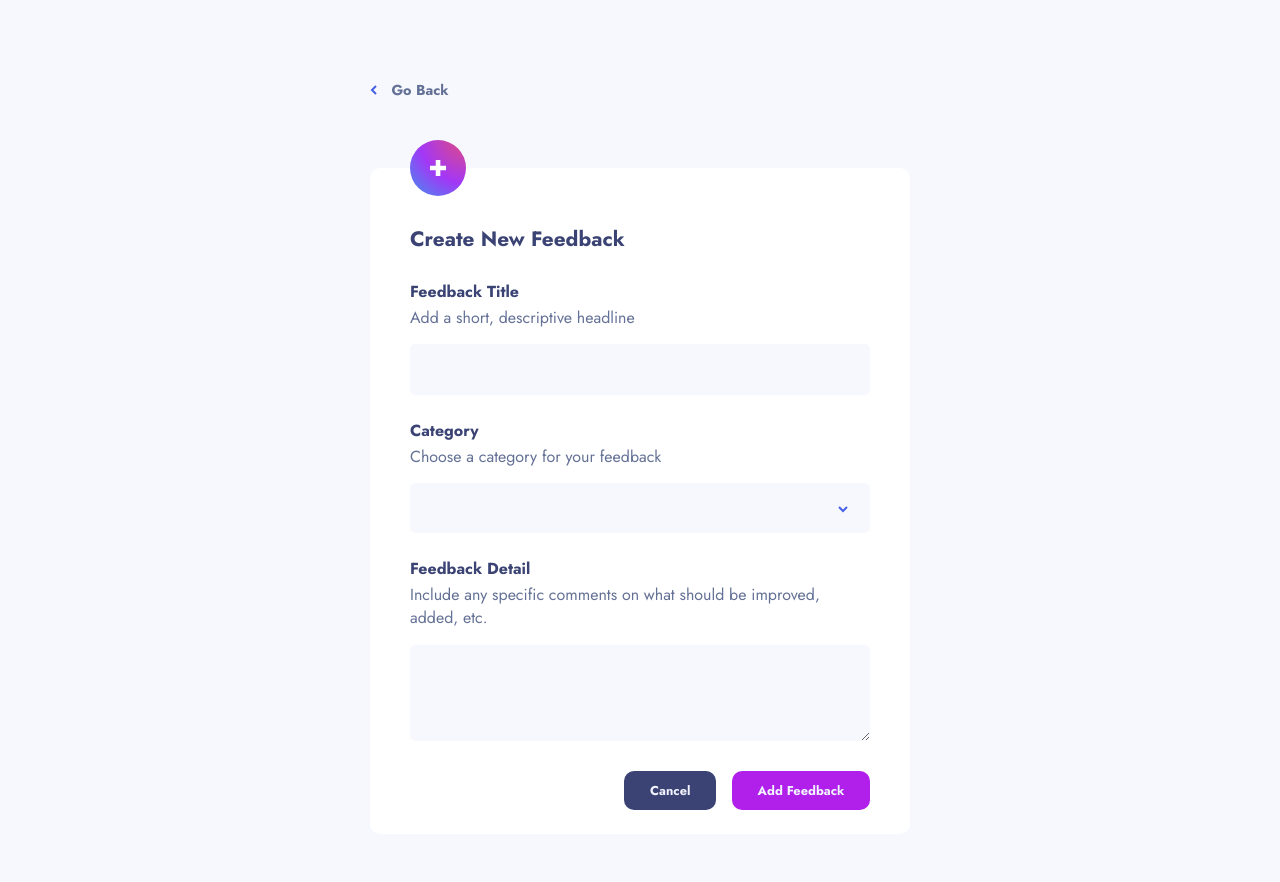
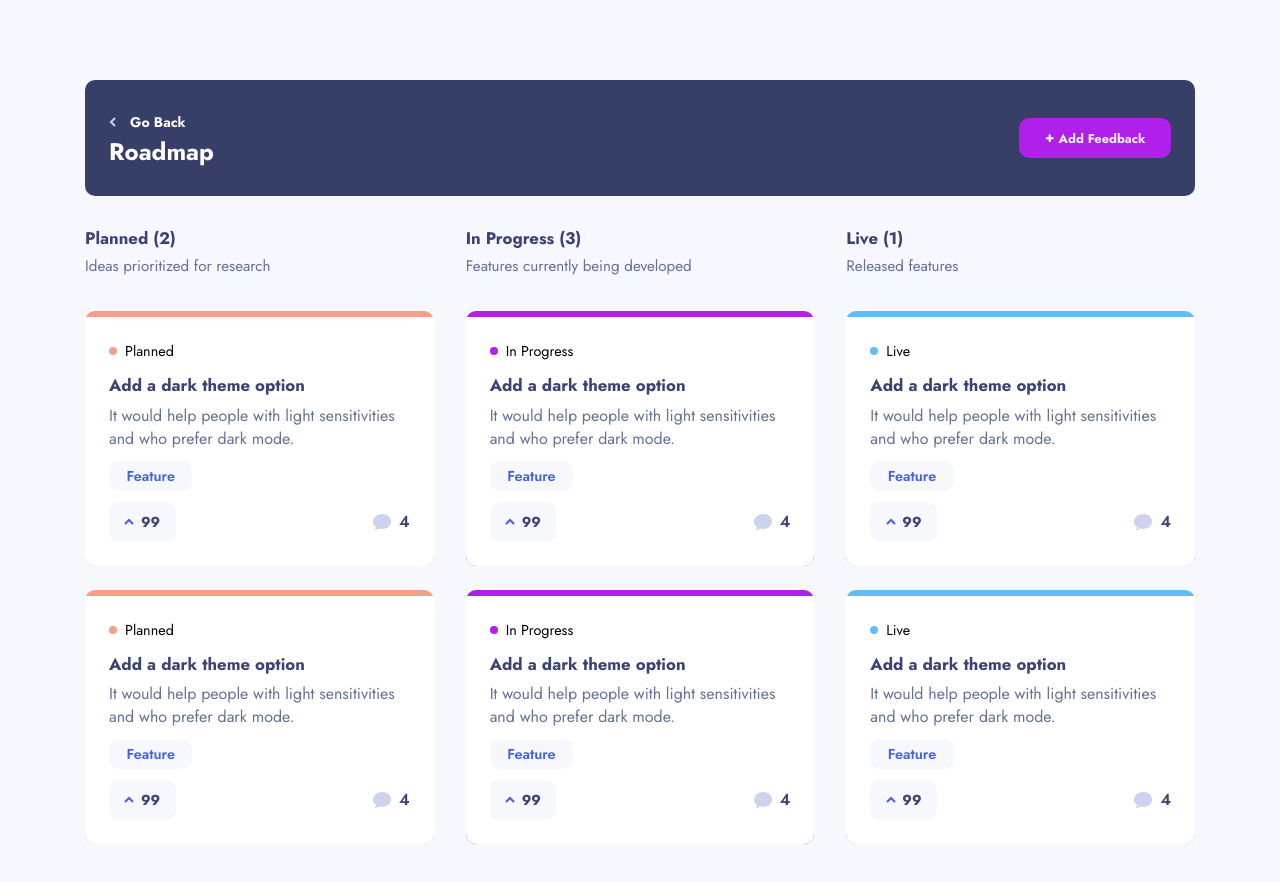
Before and after one commit to Victor-Nyagudi/product-feedback-app-react, a React (Create React App) app: page / in a window 1280 px wide. Shown: the top 882 px of the page. Built offline with nearby package versions, Linux system fonts and the light colour scheme.

Commit message:
Add prop restrictions to RoadmapCategory.js & RoadmapCategoryItem

```diff
--- a/src/App.js
+++ b/src/App.js
@@ -77,9 +77,9 @@ function App() {
   return (
     <>
       {/* <SuggestionsPage sharedProps={ sharedProps } /> */}
-      <AddEditFeedbackPage sharedProps={ sharedProps } />
+      {/* <AddEditFeedbackPage sharedProps={ sharedProps } /> */}
       {/* <FeedbackDetailPage sharedProps={ sharedProps } /> */}
-      {/* <RoadMapPage sharedProps={ sharedProps } /> */}
+      <RoadMapPage sharedProps={ sharedProps } />
     </>
   );
 }
--- a/src/components/pages/roadmap-page/RoadmapMain.js
+++ b/src/components/pages/roadmap-page/RoadmapMain.js
@@ -6,21 +6,21 @@ function RoadmapMain() {
             <RoadmapCategory
                 title={ 'Planned' }
                 explanation={ 'Ideas prioritized for research' }
-                totalItems={ '2' }
+                totalItems={ 2 }
                 color={ 'orange' }
             />
 
             <RoadmapCategory
                 title={ 'In Progress' }
                 explanation={ 'Features currently being developed' }
-                totalItems={ '3' }
+                totalItems={ 3 }
                 color={ 'purple' }
             />
 
             <RoadmapCategory
                 title={ 'Live' }
                 explanation={ 'Released features' }
-                totalItems={ '1' }
+                totalItems={ 1 }
                 color={ 'light-blue' }
             />
         </main>
```
Also changed, not shown: src/components/pages/roadmap-page/RoadmapCategory.js (+9 -0 lines), src/components/pages/roadmap-page/RoadmapCategoryItem.js (+7 -0 lines).
